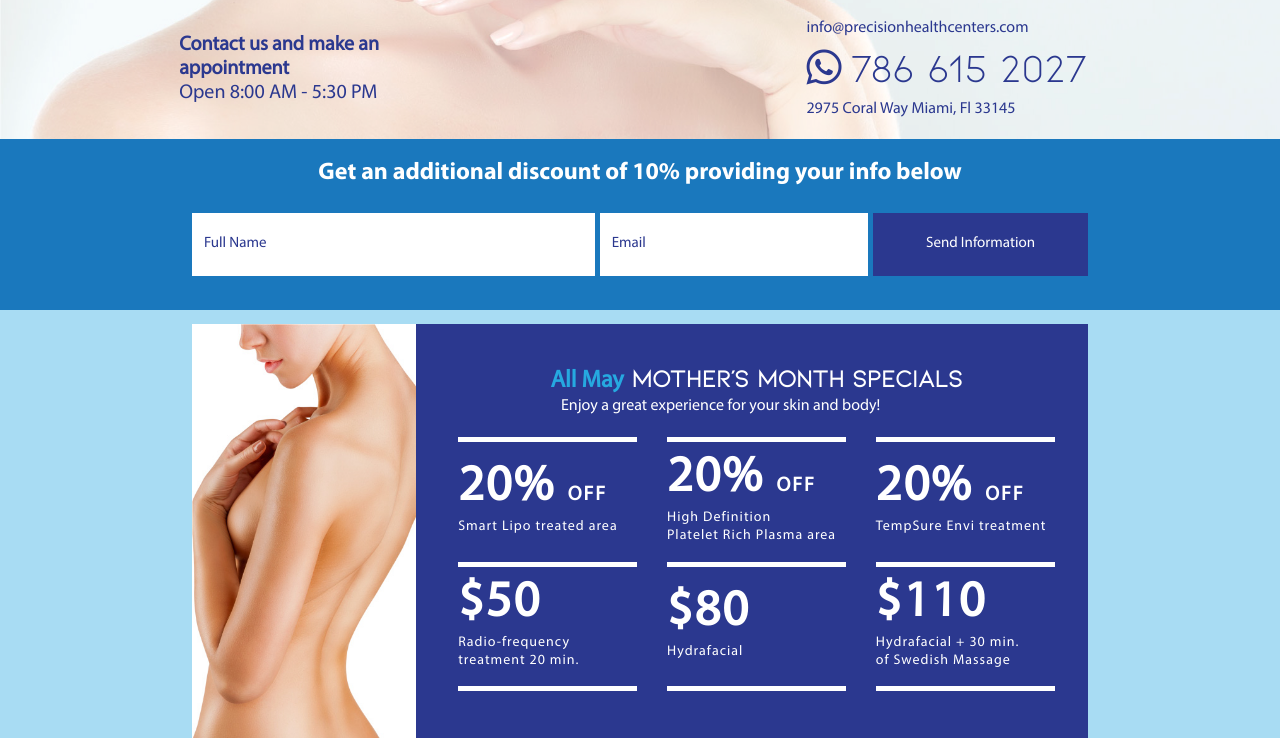
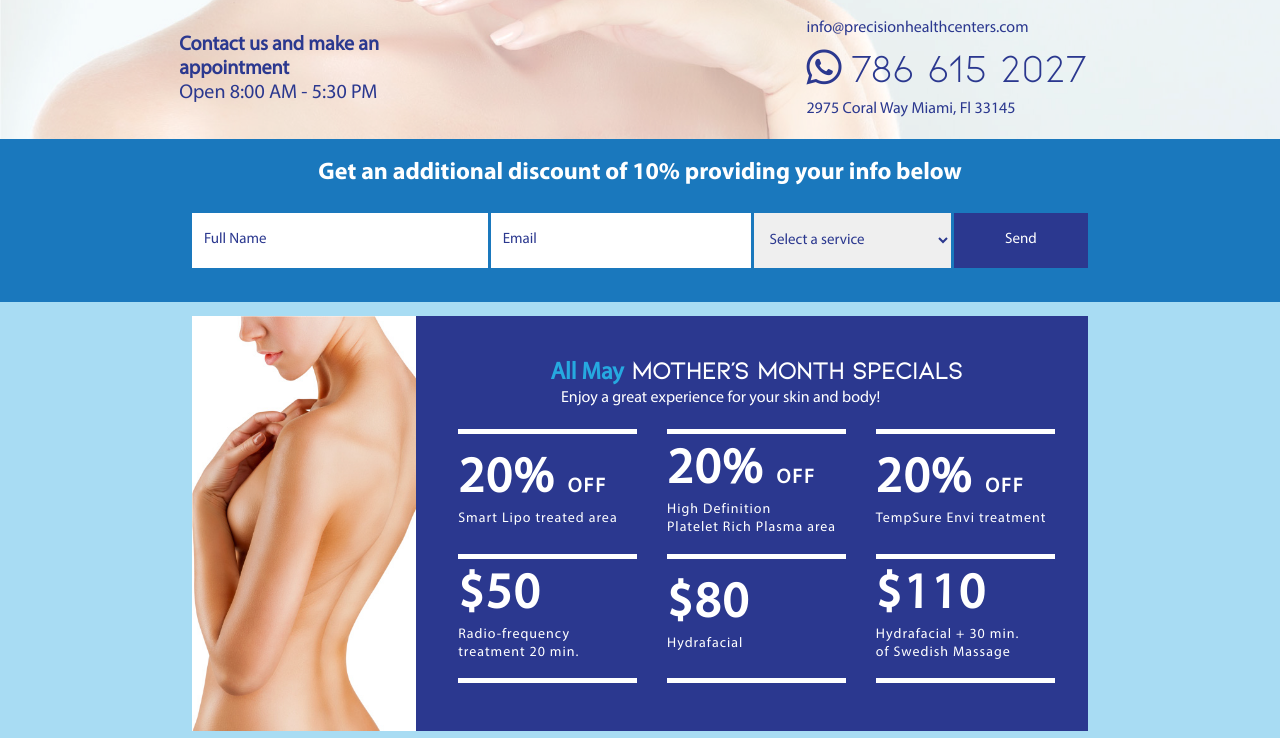
Before and after one commit to navike21/precision-health-center, a PHP site: page / in a window 1280 px wide. Shown: the part 661-1399 px from the top of the page. Run offline with PHP 8.4, Linux system fonts and the light colour scheme; some web fonts are replaced.

Commit message:
añadiendo servicios en el formulario

```diff
--- a/css/styles.css
+++ b/css/styles.css
@@ -122,8 +122,9 @@ img {
     font-family: "MyriadPro Regular", sans-serif;
     margin: 5px 0;
     border: 0;
-    min-height: 63px;
+    min-height: 55px;
     font-size: 1.5rem;
+    color: #2B388F;
   }
   .textBox {
     padding: 0 12px;
--- a/index.html
+++ b/index.html
@@ -58,10 +58,21 @@
   <div class="section_middle_center backgroundColor_blue spaceInBottom_big">
     <h2 class="whiteColor align_center w_80 font_light fontBodyBold">Get an additional discount of 10% providing your info below</h2>
     <form id="formData" onsubmit="return false" method="post" class="w_80 w_70_desktop section_middle_justify">
-      <input id="fullname" type="text" placeholder="Full Name" class="w_45_desktop w_100 textBox">
-      <input id="email" type="email" placeholder="Email" class="w_30_desktop w_100 textBox">
+      <input id="fullname" type="text" placeholder="Full Name" class="w_33_desktop w_100 textBox">
+      <input id="email" type="email" placeholder="Email" class="w_29_desktop w_100 textBox">
+      <select id="services" name="services" class="w_22_desktop w_100 textBox">
+        <option value="">Select a service</option>
+        <option value="Smartlipo">Smartlipo</option>
+        <option value="Prp Plasma (Platelet Rich Plasma) Vampire FaceLift">Prp Plasma (Platelet Rich Plasma) Vampire FaceLift</option>
+        <option value="Silhouette Instalift - Mini FaceLift Procedure">Silhouette Instalift - Mini FaceLift Procedure</option>
+        <option value="Tempsure envi - RF Technology">Tempsure envi - RF Technology</option>
+        <option value="Botox and Fillers">Botox and Fillers</option>
+        <option value="Facial Procedures">Facial Procedures</option>
+        <option value="Body Treatments">Body Treatments</option>
+        <option value="Diagnostic Imaging & Radiology">Diagnostic Imaging & Radiology</option>
+      </select>
       <!-- <input id="phone" type="tel" placeholder="Phone" class="w_24_desktop w_100 textBox"> -->
-      <button type="submit" class="w_24_desktop w_100 buttonBox">Send Information</button>
+      <button type="submit" class="w_15_desktop w_100 buttonBox">Send</button>
     </form>
   </div>
   <div class="section_middle_center backgroundColor_blueSky w_100">
--- a/sass/styles.sass
+++ b/sass/styles.sass
@@ -86,8 +86,9 @@ img
     font-family: $fontBody
     margin: 5px 0
     border: 0
-    min-height: 63px
+    min-height: 55px
     font-size: 1.5rem
+    color: $blue
 
   .textBox
     padding: 0 12px
```
Also changed, not shown: css/styles.min.css.
